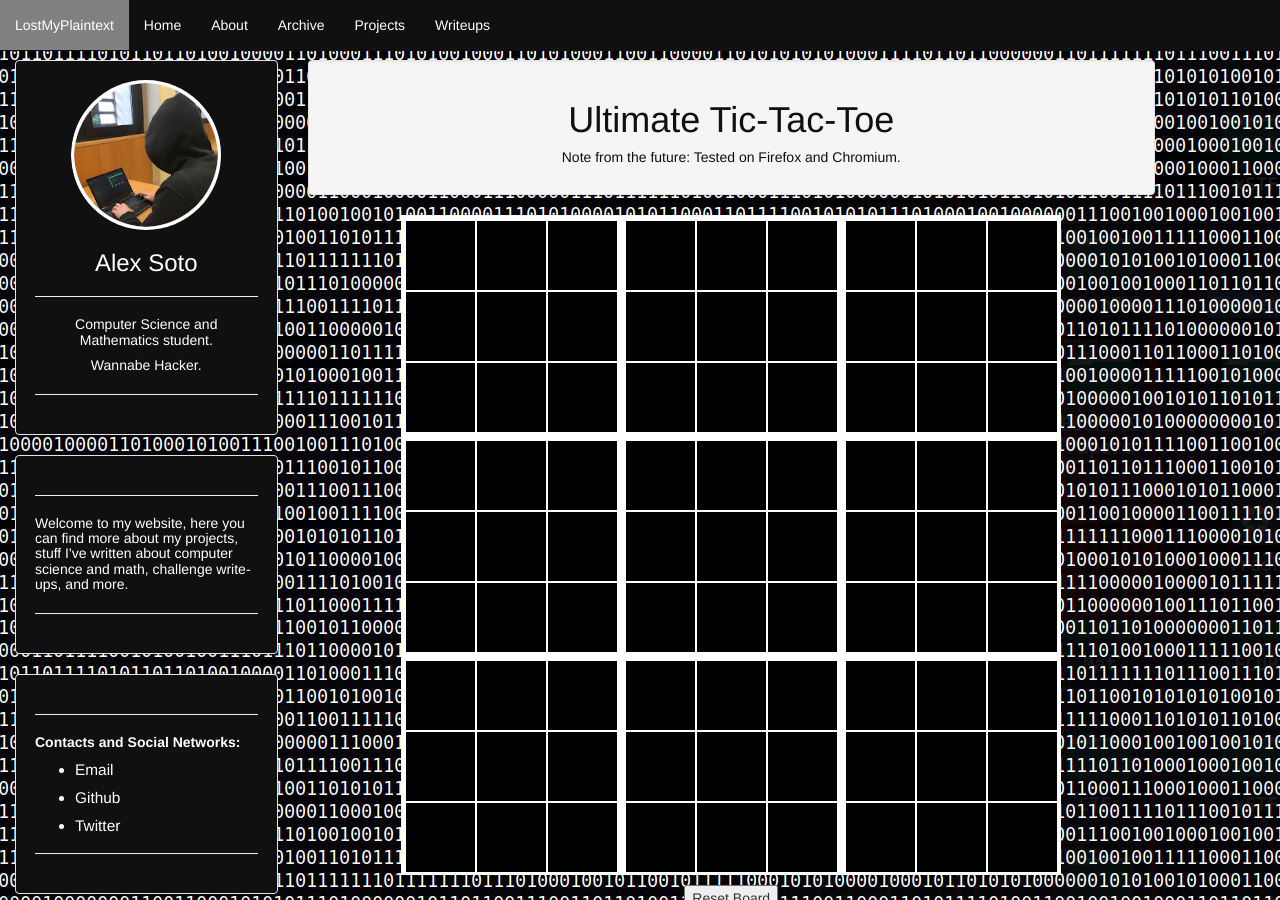
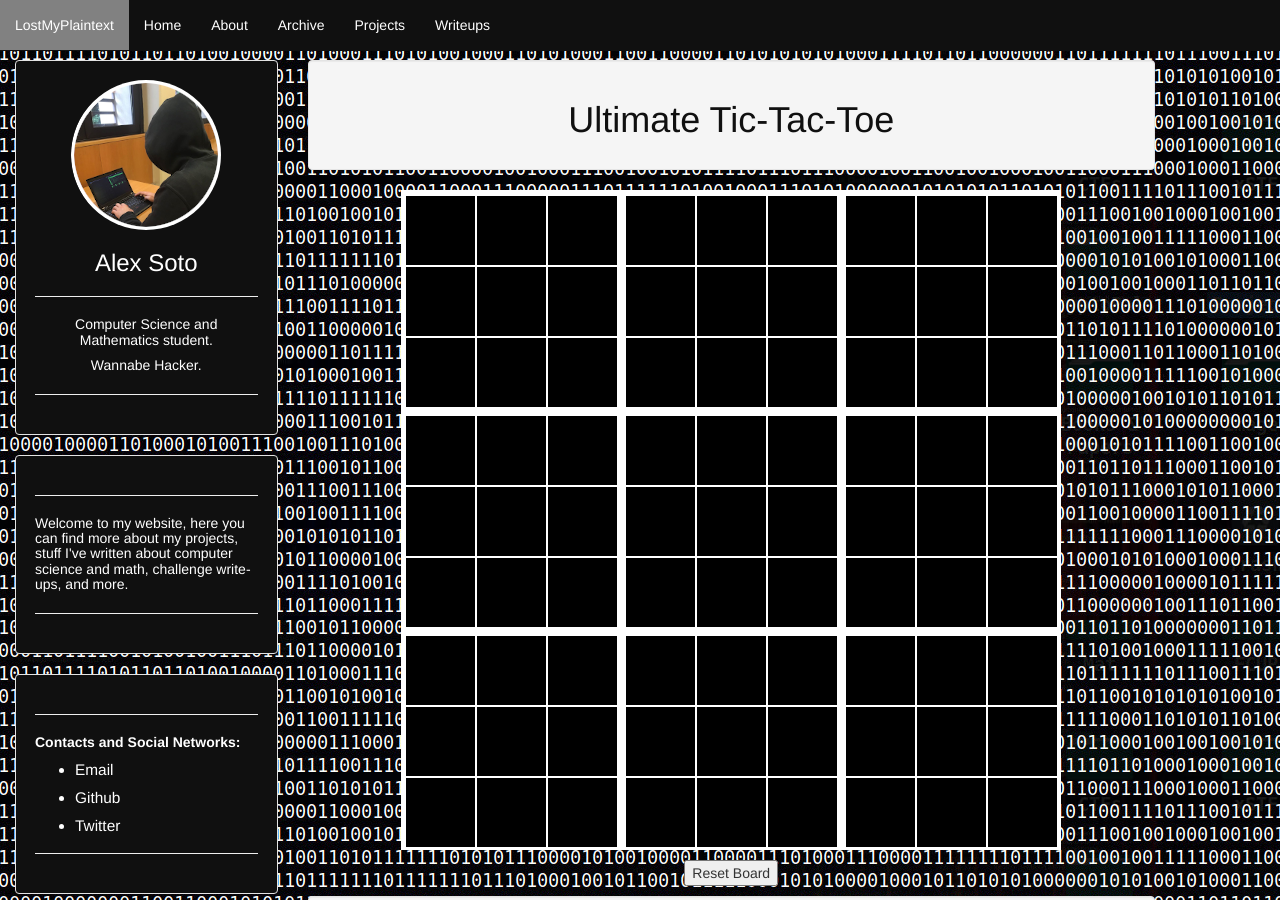
Before and after one commit to 0xA2/0xA2.github.io, a Jekyll site: the page built from _posts/2020-07-28-Ultimate-Tic-Tac-Toe.markdown, in a window 1280 px wide and 900 px high. Built offline with Jekyll 4.4.1, drawn with Linux system fonts in a browser that asks for light colours.

Commit message:
Update 2020-07-28-Ultimate-Tic-Tac-Toe.markdown

```diff
--- a/_posts/2020-07-28-Ultimate-Tic-Tac-Toe.markdown
+++ b/_posts/2020-07-28-Ultimate-Tic-Tac-Toe.markdown
@@ -195,7 +195,6 @@ categories: "Project"
 <title>Ultimate Tic-Tac-Toe - LostMyPlaintext</title>
 <div class="well article">
 	<h1 style="text-align: center;">Ultimate Tic-Tac-Toe</h1>
-	<h5 style="text-align: center;">Note from the future: Tested on Firefox and Chromium.</h5>
 </div>
 
 <!-- Main Board  -->
```
